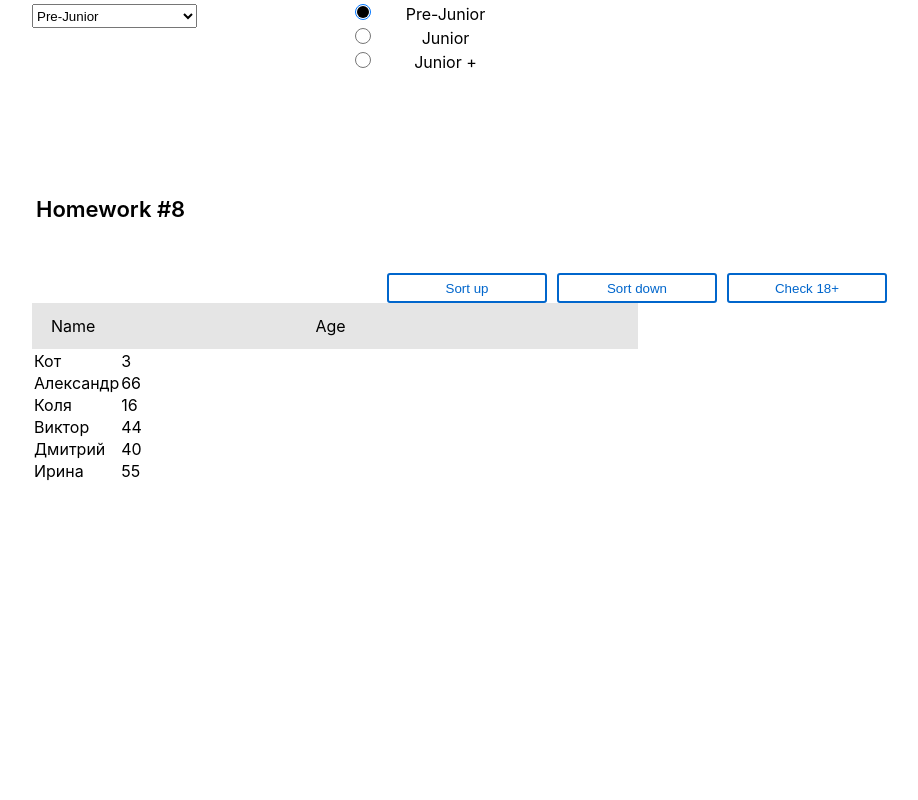
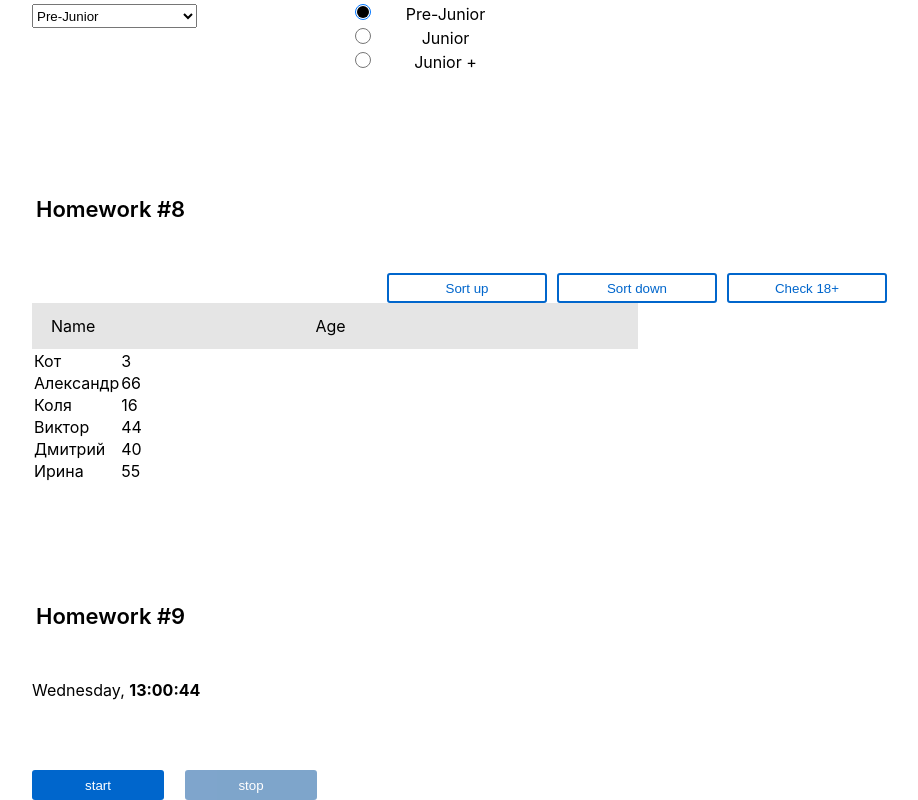
Before and after one commit to yulia463/designed-hw, a React (Create React App) app: page /#/junior in a window 1280 px wide. Shown: the part 532-1332 px from the top of the page, without its empty margins (38-956 px from the left). Before the commit the page ends 1015 px from the top, so only its background shows below. Built offline with nearby package versions, Linux system fonts and the light colour scheme.

Commit message:
feat: homework 9

```diff
--- a/src/s2-homeworks/hw05/pages/Junior.tsx
+++ b/src/s2-homeworks/hw05/pages/Junior.tsx
@@ -2,10 +2,7 @@ import React from 'react'
 import HW6 from "../../hw06/HW6";
 import HW7 from "../../hw07/HW7";
 import HW8 from "../../hw08/HW8";
-// import HW6 from '../../hw06/HW6'
-// import HW7 from '../../hw07/HW7'
-// import HW8 from '../../hw08/HW8'
-// import HW9 from '../../hw09/HW9'
+import HW9 from "../../hw09/HW9";
 
 function Junior() {
     return (
@@ -13,7 +10,7 @@ function Junior() {
             <HW6 />
             <HW7 />
             <HW8 />
-            {/*<HW9 />*/}
+            <HW9 />
         </div>
     )
 }
--- a/src/s2-homeworks/hw09/Clock.module.css
+++ b/src/s2-homeworks/hw09/Clock.module.css
@@ -1,14 +1,23 @@
 .buttonsContainer {
+    display: flex;
+    gap: 21px;
+
+
 }
 
 .clock {
+
 }
 
 .watch {
+
 }
 
 .watch strong {
+
 }
 
 .more {
+
+    padding: 25px;
 }
--- a/src/s2-homeworks/hw09/Clock.tsx
+++ b/src/s2-homeworks/hw09/Clock.tsx
@@ -1,4 +1,4 @@
-import React, {useState} from 'react'
+import React, {useEffect, useState} from 'react'
 import SuperButton from '../hw04/common/c2-SuperButton/SuperButton'
 import {restoreState} from '../hw06/localStorage/localStorage'
 import s from './Clock.module.css'
@@ -9,30 +9,59 @@ function Clock() {
     const [date, setDate] = useState<Date>(new Date(restoreState('hw9-date', Date.now())))
     const [show, setShow] = useState<boolean>(false)
 
+
     const start = () => {
-        // пишут студенты // запустить часы (должно отображаться реальное время, а не +1)
+         setInterval(() => {
+            setDate(new Date());
+        }, 1000);
+        setTimerId(timerId);
+    };
+
+    useEffect(() => {
+        start();
+        return () => {
+            clearInterval(timerId);
+        };
+    }, []);
+
+    // пишут студенты // запустить часы (должно отображаться реальное время, а не +1)
         // сохранить ид таймера (https://learn.javascript.ru/settimeout-setinterval#setinterval)
+
+
+
+    const stop = () => {
+        // пишут студенты // поставить часы на паузу, обнулить ид таймера (timerId <- undefined)
+        clearInterval(timerId); // останавливаем таймер
+        setTimerId(undefined); // обнуляем идентификатор таймера
+    }
+
+    const onMouseEnter = () => {
+        setShow(true)
+        // пишут студенты // показать дату если наведена мышка
+
+    }
+    const onMouseLeave = () => {
+        setShow(false)
+        // пишут студенты // спрятать дату если мышка не наведена
 
     }
 
-    const stop = () => {
-        // пишут студенты // поставить часы на паузу, обнулить ид таймера (timerId <- undefined)
+    // 'date->time'
+    const stringTime = (new Date().toLocaleTimeString('ru-RU', {hour12: false})) || <br/>;
+    // часы24:минуты:секунды (01:02:03)/(23:02:03)/(24:00:00)/(00:00:01) // пишут студенты
 
-    }
+    const stringDate =
+        (`${new Date().getDate()}.${new Date().getMonth() + 1}.${new Date().getFullYear()}`) || <br/>
+    // день.месяц.год (01.02.2022) // пишут студенты, варианты 01.02.0123/01.02.-123/01.02.12345 не рассматриваем
+    // день недели на английском, месяц на английском (https://learn.javascript.ru/intl#intl-datetimeformat)
 
-    const onMouseEnter = () => { // пишут студенты // показать дату если наведена мышка
+    const stringDay =
+        new Date().toLocaleDateString('en-EN', {weekday: 'long'}) || <br/>
+    // пишут студенты
 
-    }
-    const onMouseLeave = () => { // пишут студенты // спрятать дату если мышка не наведена
-
-    }
-
-    const stringTime = 'date->time' || <br/> // часы24:минуты:секунды (01:02:03)/(23:02:03)/(24:00:00)/(00:00:01) // пишут студенты
-    const stringDate = 'date->date' || <br/> // день.месяц.год (01.02.2022) // пишут студенты, варианты 01.02.0123/01.02.-123/01.02.12345 не рассматриваем
-
-    // день недели на английском, месяц на английском (https://learn.javascript.ru/intl#intl-datetimeformat)
-    const stringDay = 'date->day' || <br/> // пишут студенты
-    const stringMonth = 'date->month' || <br/> // пишут студенты
+    const stringMonth =
+        new Date().toLocaleDateString('en-EN', {month: 'long'}) || <br/>
+    // пишут студенты
 
     return (
         <div className={s.clock}>
@@ -66,14 +95,14 @@ function Clock() {
             <div className={s.buttonsContainer}>
                 <SuperButton
                     id={'hw9-button-start'}
-                    disabled={true} // пишут студенты // задизэйблить если таймер запущен
+                    disabled={ timerId !== undefined} // пишут студенты // задизэйблить если таймер запущен
                     onClick={start}
                 >
                     start
                 </SuperButton>
                 <SuperButton
                     id={'hw9-button-stop'}
-                    disabled={true} // пишут студенты // задизэйблить если таймер не запущен
+                    disabled={timerId === undefined} // пишут студенты // задизэйблить если таймер не запущен
                     onClick={stop}
                 >
                     stop
```
